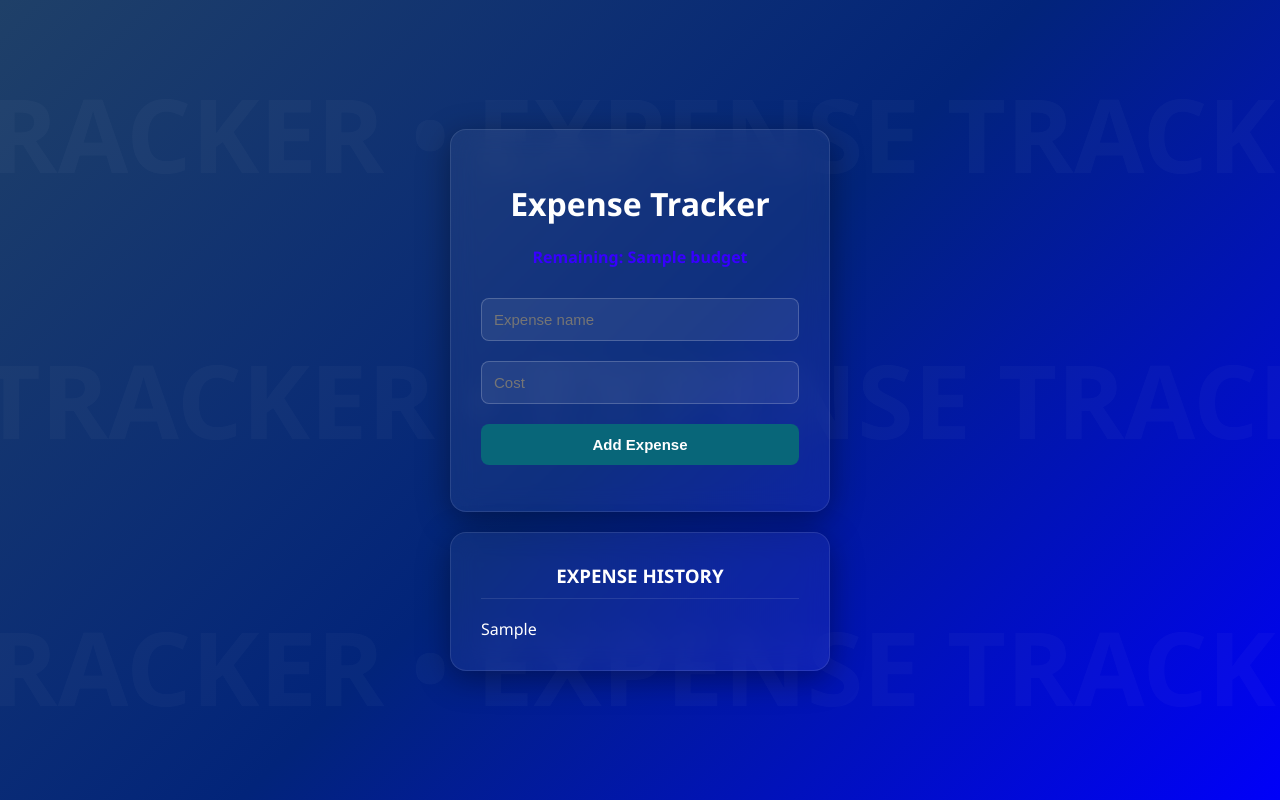
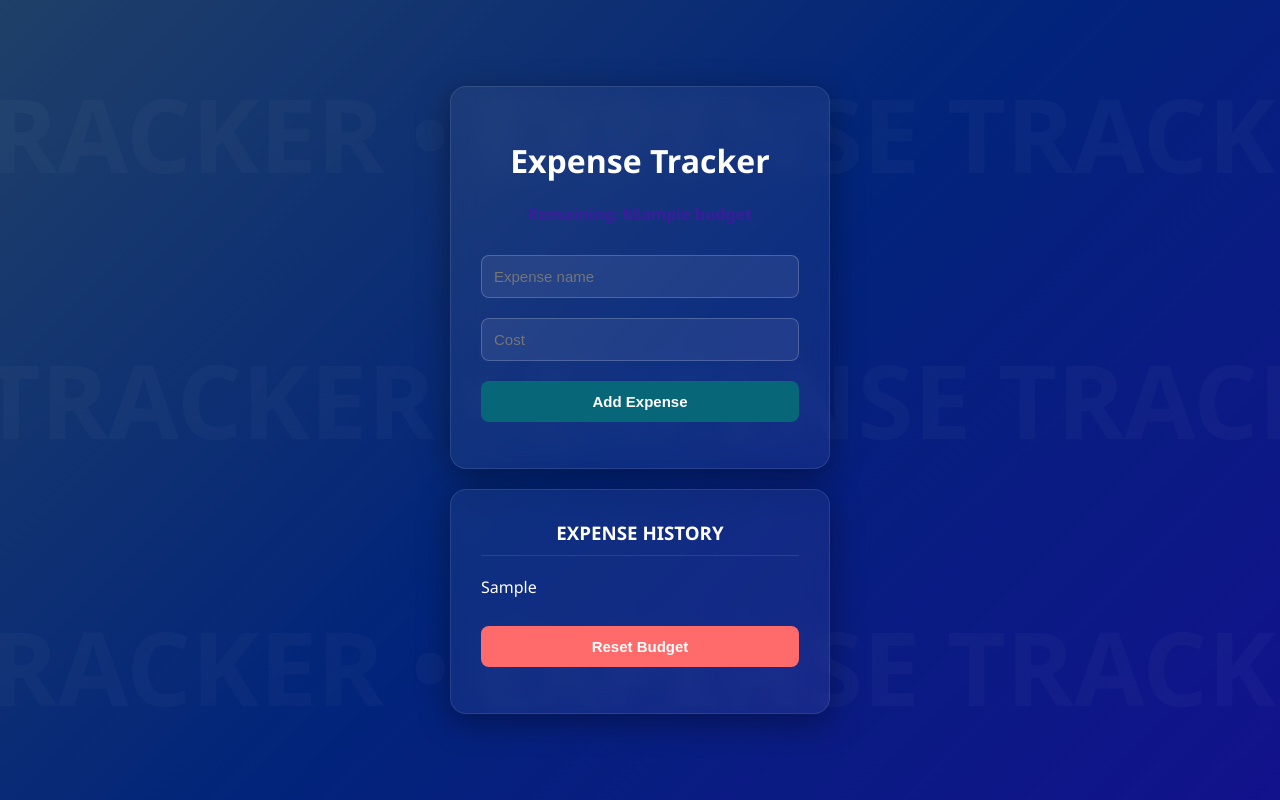
Before and after one commit to DANTE-1903/Budget-Tracker, a Flask app: template templates/dashboard.html in a window 1280 px wide. Run offline with Flask 3, Linux system fonts and the light colour scheme; the template is opened without the code that fills it: most values are stand-ins (such as "Sample title", 1, 10 or a date in 2020).

Commit message:
updated stylized interface

```diff
--- a/app.py
+++ b/app.py
@@ -41,7 +41,8 @@ def home():
         return render_template("dashboard.html",
                                 budget = session["budget"],
                                 error_message = session ["error_message"],
-                                formatted_history=formatted_history)
+                                formatted_history=formatted_history,
+                                is_exhausted=(session["budget"] == 0))
 
 @app.route("/reset")
 def reset():
--- a/templates/dashboard.html
+++ b/templates/dashboard.html
@@ -7,7 +7,7 @@
                 margin: 0;
                 padding: 20px;
                 font-family: 'Segoe UI', Tahoma, Geneva, Verdana, sans-serif;
-                background: linear-gradient(135deg, #1f4068, #02247a, #0000f9);
+                background: linear-gradient(135deg, #1f4068, #02247a, #12128c);
                 min-height: 100vh;
                 display: flex;
                 flex-direction: column;
@@ -28,13 +28,19 @@
                 box-shadow: 0 8px 32px 0 rgba(0, 0, 0, 0.37);
                 box-sizing: border-box;
                 z-index: 1;
+                transition: transform 0.3s ease, box-shadow 0.3s ease, border-color 0.3 ease;
+            }
+            .glass-container:hover {
+                transform: translateY(-5px);
+                border-color: rgba(0, 240, 255, 0.4);
+                box-shadow: 0 12px 40px 0 rgba(0, 240, 255, 0.15);
             }
             h1, h3 {
                 text-align: center;
             }
             .remaining {
                 text-align: center;
-                color: #3700ff;
+                color: #391d9d;
                 font-weight: bold;
                 margin-bottom: 20px;
             }
@@ -61,14 +67,28 @@
                 font-size: 15px;
                 cursor: pointer;
             }
+            button:hover {
+                background: #0096c7;
+            }
+            .reset-btn {
+                background: #ff6b6b;
+            }
+            .reset-btn:hover {
+                background: #fa5252;
+            }
             .error {
                 color: #ff6b6b;
                 text-align: center;
                 font-size: 14px;
                 margin-top: 10px;
             }
-
-            /* --- FULL-SCREEN MULTI-ROW TICKER CSS --- */
+            .exhausted-banner {
+                color: #ff6b6b;
+                text-align: center;
+                font-weight: bold;
+                margin-bottom: 15px;
+                font-size: 16px;
+            }
             .ticker-wrap {
                 position: fixed;
                 top: 0;
@@ -114,7 +134,6 @@
         </style>
     </head>
     <body>
-        <!-- --- FULL-SCREEN BACKGROUND TICKER --- -->
         <div class="ticker-wrap">
             <div class="ticker-row row-1">
                 <div class="ticker-text">EXPENSE TRACKER • EXPENSE TRACKER • EXPENSE TRACKER • EXPENSE TRACKER • &nbsp;</div>
@@ -129,21 +148,34 @@
                 <div class="ticker-text">EXPENSE TRACKER • EXPENSE TRACKER • EXPENSE TRACKER • EXPENSE TRACKER • &nbsp;</div>
             </div>
         </div>
-
+        {% if is_exhausted %}
+        <div class="glass-container">
+            <h1>Budget Exhausted!</h1>
+            <div class="exhausted-banner">You've spent all your funds. Here is your final summary:</div>
+            <div style="margin-bottom: 20px; line-height: 1.6;">{{ formatted_history | safe }}</div>
+            <form action="/reset" method="GET">
+                <button type="submit" class="reset-btn">Start New Budget</button>
+            </form>
+        </div>
+        {% else %}
         <div class="glass-container">
             <h1>Expense Tracker</h1>
-            <div class="remaining">Remaining: {{budget}}</div>
+            <div class="remaining">Remaining: ₦{{ budget }}</div>
             <form method="POST">
                 <input type="text" name="item" placeholder="Expense name" required>
                 <input type="number" name="cost" placeholder="Cost" required>
                 <button type="submit">Add Expense</button>
             </form>
-            <div class="error">{{error_message}}</div>
+            <div class="error">{{ error_message }}</div>
         </div>
 
         <div class="glass-container">
             <h3 style="margin-top: 0; border-bottom: 1px solid rgba(255,255,255,0.1); padding-bottom: 10px;">EXPENSE HISTORY</h3>
-            <div>{{formatted_history}}</div>
+            <div style="margin-bottom: 15px; line-height: 1.6;">{{ formatted_history | safe }}</div>
+            <form action="/reset" method="GET">
+                <button type="submit" class="reset-btn">Reset Budget</button>
+            </form>
         </div>
+        {% endif %}
     </body>
 </html>
```
Also changed, not shown: templates/setup.html (+6 -2 lines).
